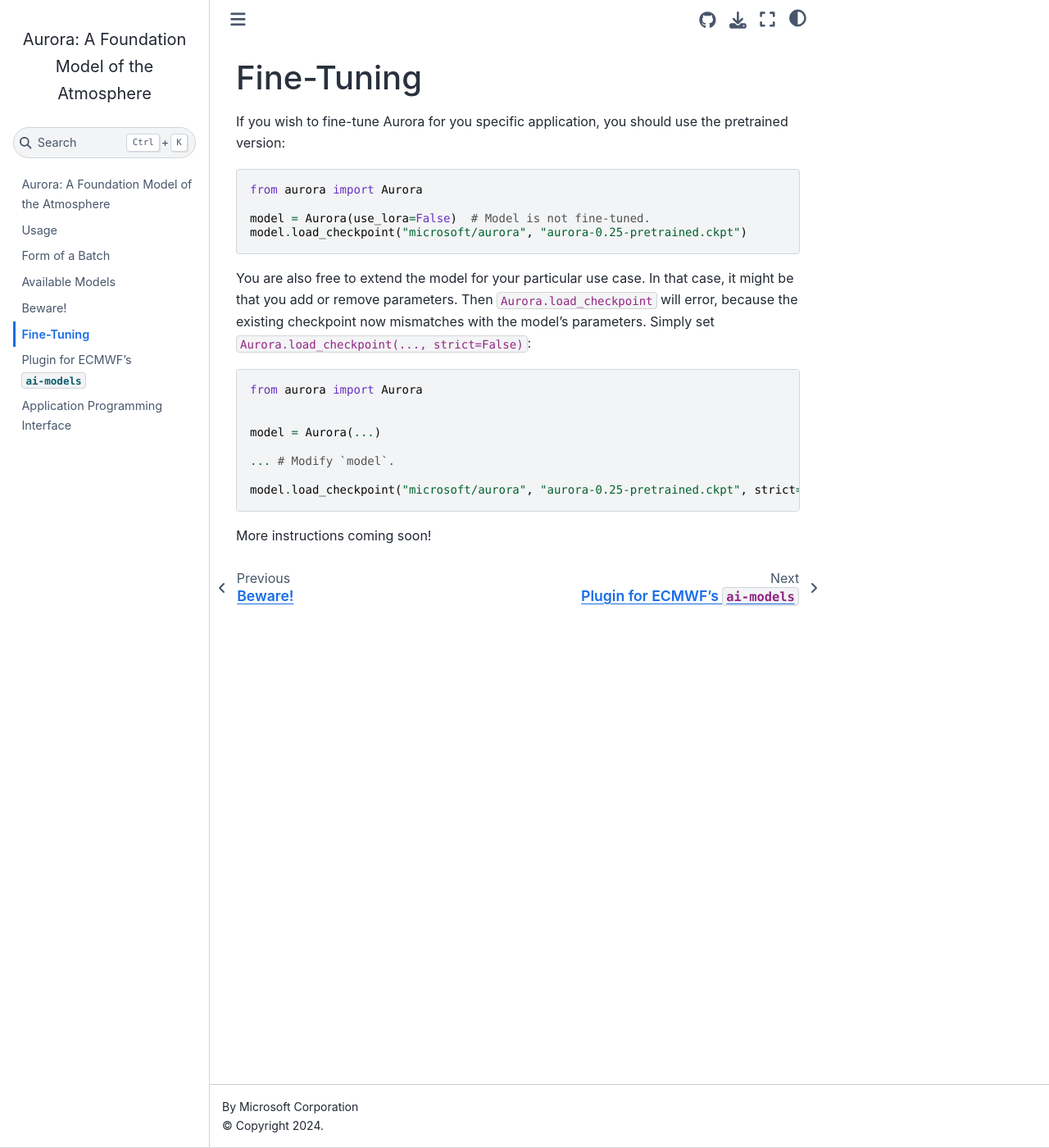
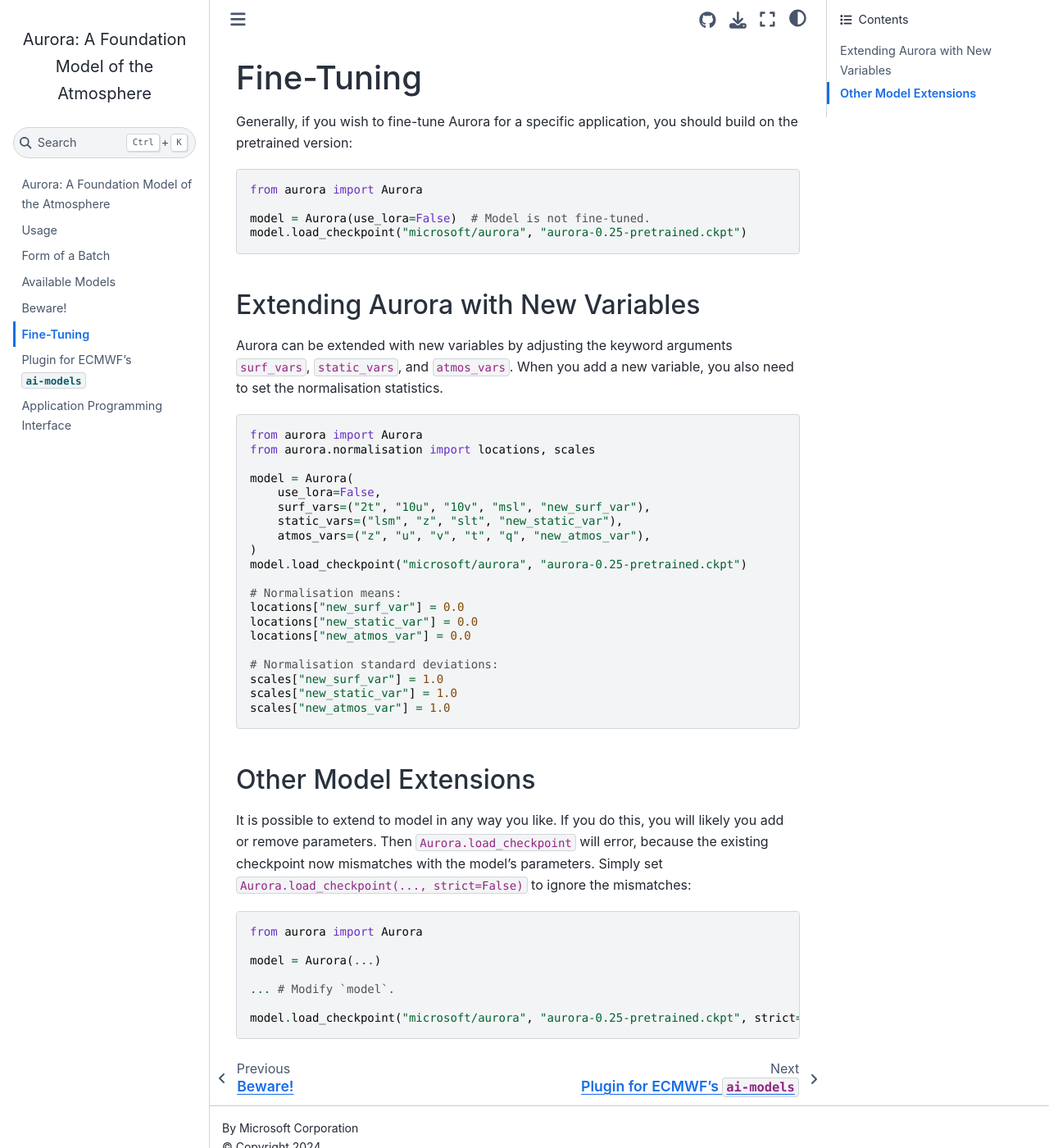
Before and after one commit to microsoft/aurora, a Jupyter Book: the page built from docs/finetuning.md, in a window 1280 px wide and 1400 px high. Shown: the whole window at 82% size. Built offline with Jupyter Book 1.0.4 settings and Sphinx 7.4.7 and the Sphinx Book theme 1.1.4, drawn with Linux system fonts in a browser that asks for light colours; pages that are not in the unit, such as notebooks, are missing from menus.

Commit message:
Update docs

````diff
--- a/docs/finetuning.md
+++ b/docs/finetuning.md
@@ -1,7 +1,7 @@
 # Fine-Tuning
 
-If you wish to fine-tune Aurora for you specific application,
-you should use the pretrained version:
+Generally, if you wish to fine-tune Aurora for a specific application,
+you should build on the pretrained version:
 
 ```python
 from aurora import Aurora
@@ -10,15 +10,45 @@
 model.load_checkpoint("microsoft/aurora", "aurora-0.25-pretrained.ckpt")
 ```
 
-You are also free to extend the model for your particular use case.
-In that case, it might be that you add or remove parameters.
-Then `Aurora.load_checkpoint` will error,
-because the existing checkpoint now mismatches with the model's parameters.
-Simply set `Aurora.load_checkpoint(..., strict=False)`:
+## Extending Aurora with New Variables
+
+Aurora can be extended with new variables by adjusting the keyword arguments `surf_vars`,
+`static_vars`, and `atmos_vars`.
+When you add a new variable, you also need to set the normalisation statistics.
 
 ```python
 from aurora import Aurora
+from aurora.normalisation import locations, scales
 
+model = Aurora(
+    use_lora=False,
+    surf_vars=("2t", "10u", "10v", "msl", "new_surf_var"),
+    static_vars=("lsm", "z", "slt", "new_static_var"),
+    atmos_vars=("z", "u", "v", "t", "q", "new_atmos_var"),
+)
+model.load_checkpoint("microsoft/aurora", "aurora-0.25-pretrained.ckpt")
+
+# Normalisation means:
+locations["new_surf_var"] = 0.0
+locations["new_static_var"] = 0.0
+locations["new_atmos_var"] = 0.0
+
+# Normalisation standard deviations:
+scales["new_surf_var"] = 1.0
+scales["new_static_var"] = 1.0
+scales["new_atmos_var"] = 1.0
+```
+
+## Other Model Extensions
+
+It is possible to extend to model in any way you like.
+If you do this, you will likely you add or remove parameters.
+Then `Aurora.load_checkpoint` will error,
+because the existing checkpoint now mismatches with the model's parameters.
+Simply set `Aurora.load_checkpoint(..., strict=False)` to ignore the mismatches:
+
+```python
+from aurora import Aurora
 
 model = Aurora(...)
 
@@ -26,5 +56,3 @@
 
 model.load_checkpoint("microsoft/aurora", "aurora-0.25-pretrained.ckpt", strict=False)
 ```
-
-More instructions coming soon!
````
Also changed, not shown: docs/beware.md (+0 -11 lines), 1 other file.
